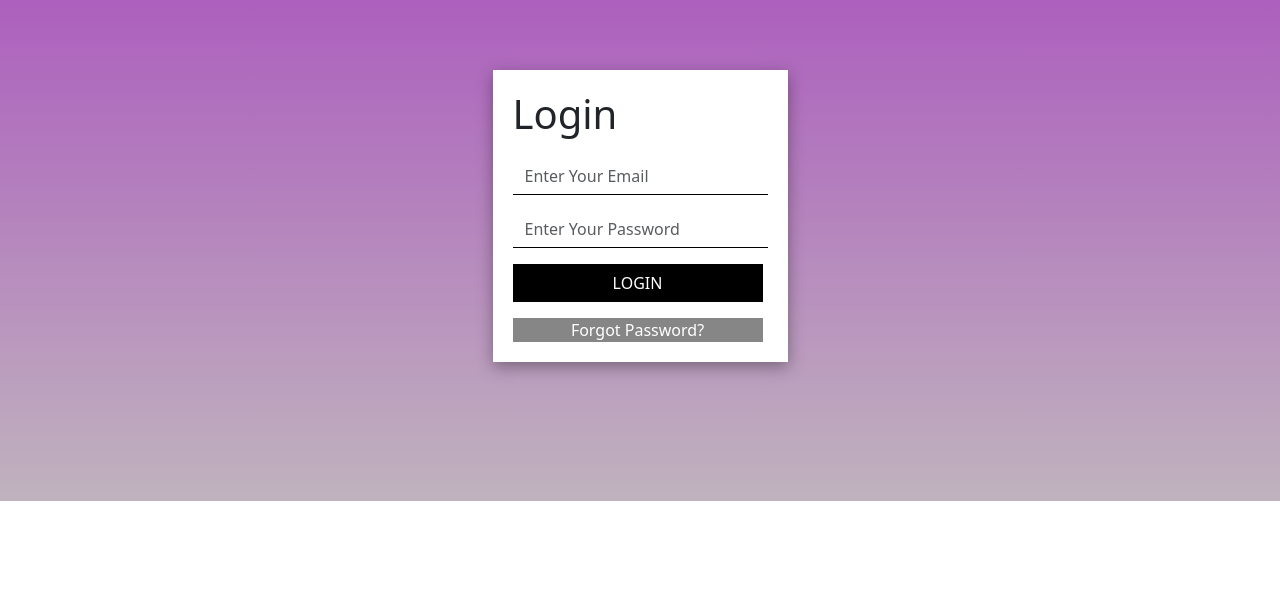
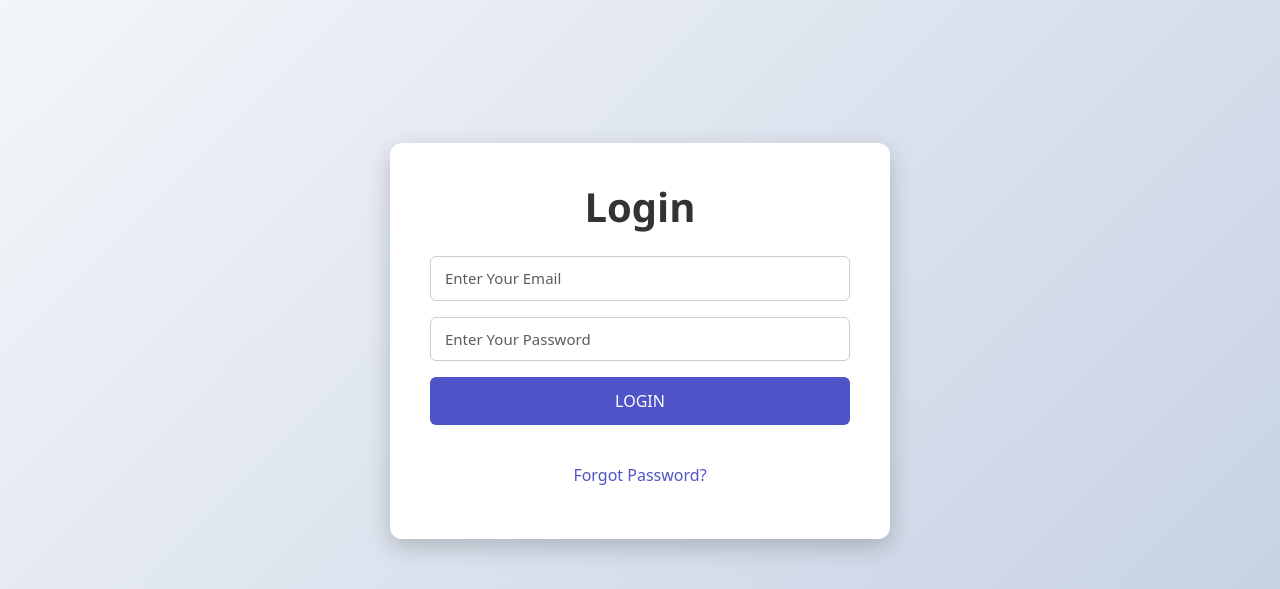
Before and after one commit to EphriamHab/ecommerce-web-app, a React (Create React App) app in the folder client/: page /login in a window 1280 px wide. Shown: the part 136-725 px from the top of the page. Built offline with nearby package versions, Linux system fonts and the light colour scheme; no server answers.

Commit message:
auth style

```diff
--- a/client/src/styles/AuthStyles.css
+++ b/client/src/styles/AuthStyles.css
@@ -1,64 +1,65 @@
-/* ===================================
-========= register page  */
+/* ===========================
+   Professional Register Page
+=========================== */
 .form-container {
-  margin-top: 0px;
+  min-height: 100vh;
   display: flex;
   align-items: center;
   justify-content: center;
-  min-height: 70vh;
-  flex-direction: column;
-  background-color: #ffdee9;
-  background-image: linear-gradient(0deg, #c0b3be 0%, #aa56bd 100%);
+  padding: 40px 20px;
+  background: linear-gradient(135deg, #f5f7fa, #c3cfe2);
+
 }
 
 .form-container form {
-  box-shadow: rgba(0, 0, 0, 0.35) 0px 5px 15px;
-  padding: 20px;
-  background-color: #fff;
-  margin-bottom: 10px;
+  width: 100%;
+  max-width: 500px;
+  background: #ffffff;
+  padding: 40px;
+  border-radius: 12px;
+  box-shadow: 0 8px 24px rgba(0, 0, 0, 0.2);
 }
 
-.form-container form .title {
+.form-container h1 {
   text-align: center;
-  margin-bottom: 15px;
-  font-weight: bold;
-  font-family: "Playfair Display", serif;
+  margin-bottom: 25px;
+  font-family: "Segoe UI", Tahoma, Geneva, Verdana, sans-serif;
+  font-weight: 600;
+  color: #333;
 }
 
 .form-container form input {
-  border: none;
-  border-bottom: 1px solid #000;
-  border-radius: 0;
+  border: 1px solid #ccc;
+  border-radius: 6px;
+  padding: 10px 14px;
+  width: 100%;
+  margin-bottom: 16px;
+  font-size: 15px;
 }
 
 .form-container form button {
-  border: 1px solid black;
-  border-radius: 0;
-  background-color: #000;
-  color: white;
-  width: 250px;
+  width: 100%;
+  background-color: #4e54c8;
+  border: none;
+  color: #fff;
+  padding: 12px;
+  border-radius: 6px;
+  font-size: 16px;
+  transition: all 0.3s ease;
 }
 
 .form-container form button:hover {
-  border: 1px solid black;
-  background: #000000; /* fallback for old browsers */
-  background: -webkit-linear-gradient(
-    to right,
-    #434343,
-    #000000
-  );
-  background: linear-gradient(
-    to right,
-    #434343,
-    #000000
-  );
+  background-color: #3b40a0;
 }
 
 .forgot-btn {
-  background-color: #434343a4 !important;
-  border: 0 !important;
+  background-color: transparent !important;
+  color: #4e54c8 !important;
+  border: none !important;
+  margin-top: 10px;
 }
 
 .forgot-btn:hover {
-  color: white !important;
+  text-decoration: underline;
+  color: #3b40a0 !important;
 }
```
